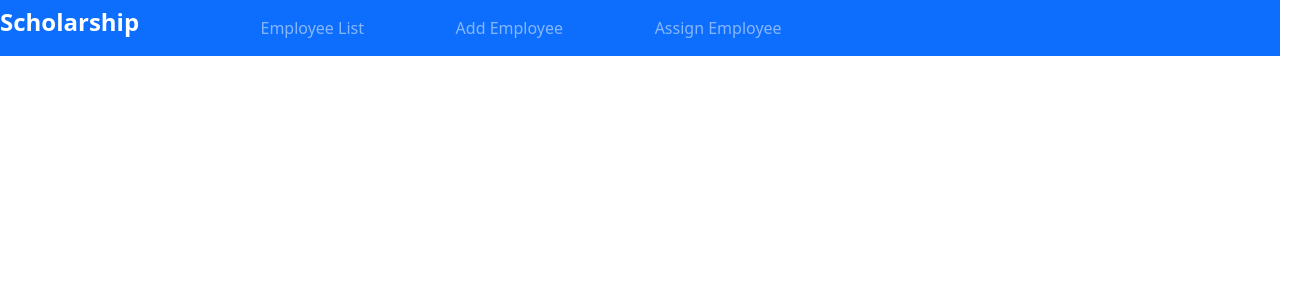
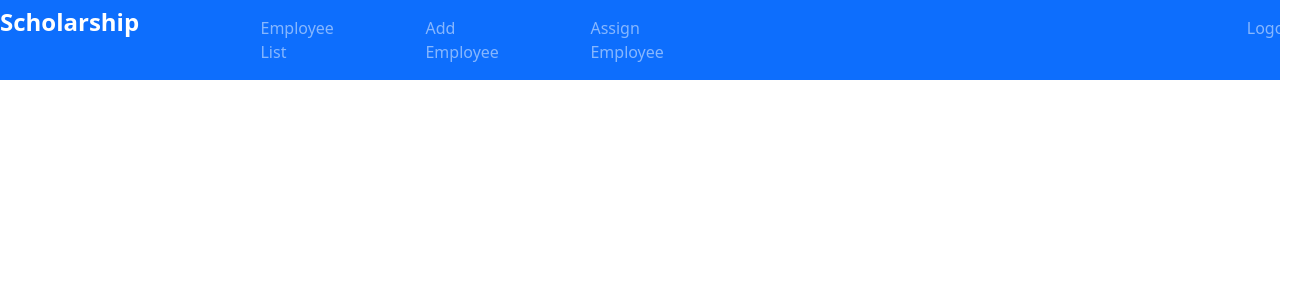
Before and after one commit to Sai-Adhinatha-Reddy/Frontend-SaiAdhinathaReddy, an Angular app: page /home in a window 1280 px wide. Shown: the top 300 px of the page, 1308 px wide, since content can reach past the window. Built offline with nearby package versions, Linux system fonts and the light colour scheme.

Commit message:
Updated home html by including logout

```diff
--- a/src/app/employee/home/home.component.html
+++ b/src/app/employee/home/home.component.html
@@ -13,6 +13,9 @@
       <li class="nav-item" style="margin-left: 2cm; color: white;">
         <a routerLink="/assign" class="nav-link" routerLinkActive="active">Assign Employee</a>
     </li>
+      <li class="nav-item" style="margin-left: 15cm; color: white;">
+        <a routerLink="/login" class="nav-link" routerLinkActive="active">Logout</a>
+      </li>
     </ul>
   </nav>
   <!-- <div class="container">
```
